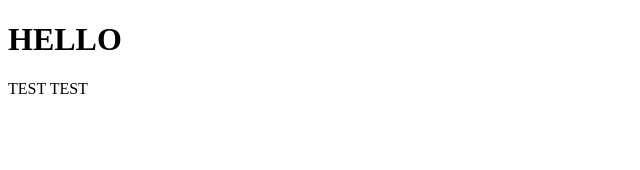
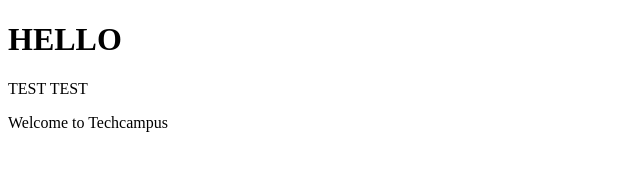
Before and after one commit to nenochi/project, a plain HTML site: page index.html in a window 1280 px wide. Shown: the whole page, without its empty margins (0-640 px from the left). Drawn offline with Linux system fonts and the light colour scheme.

Commit message:
add new line

```diff
--- a/index.html
+++ b/index.html
@@ -6,5 +6,6 @@
 <body>
 <h1>HELLO</h1>
 <p>TEST TEST</p>
+<p>Welcome to Techcampus</p>
 </body>
 </html>
```
